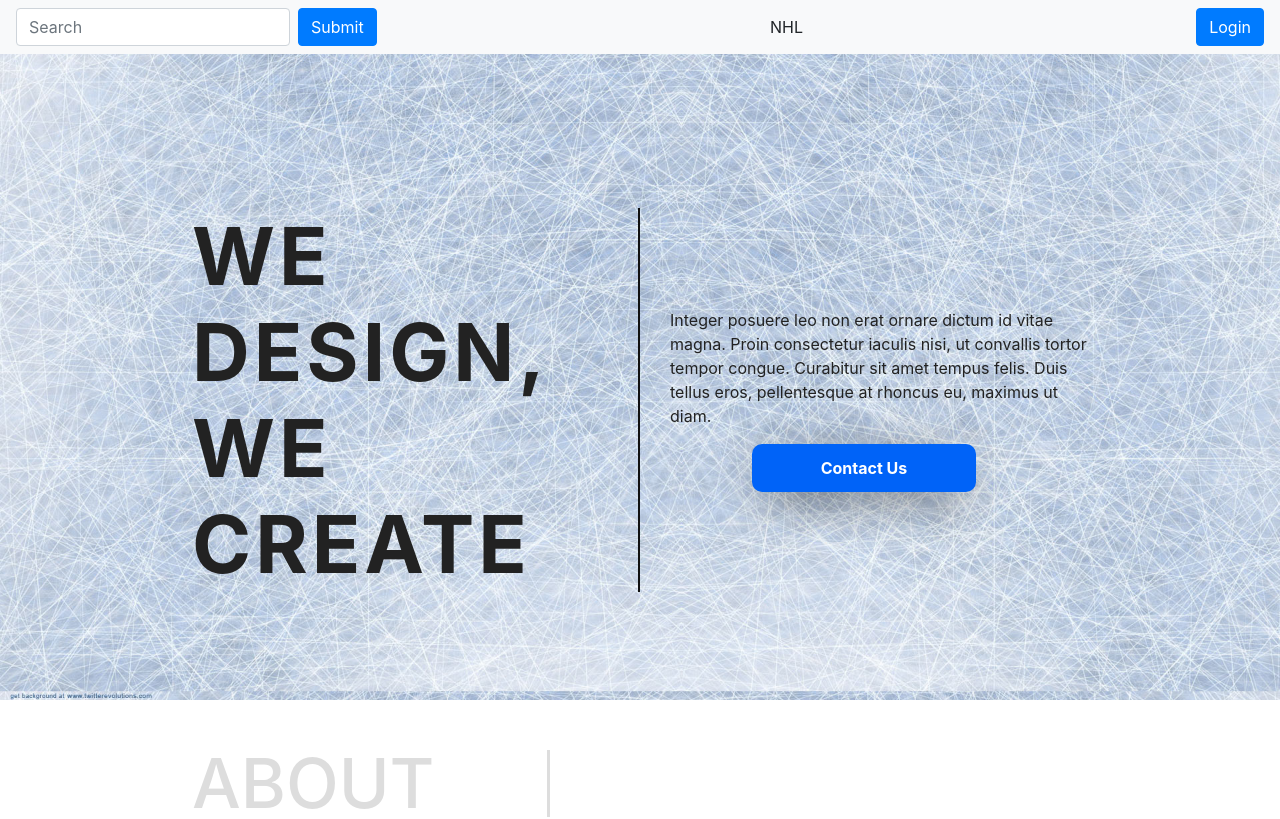
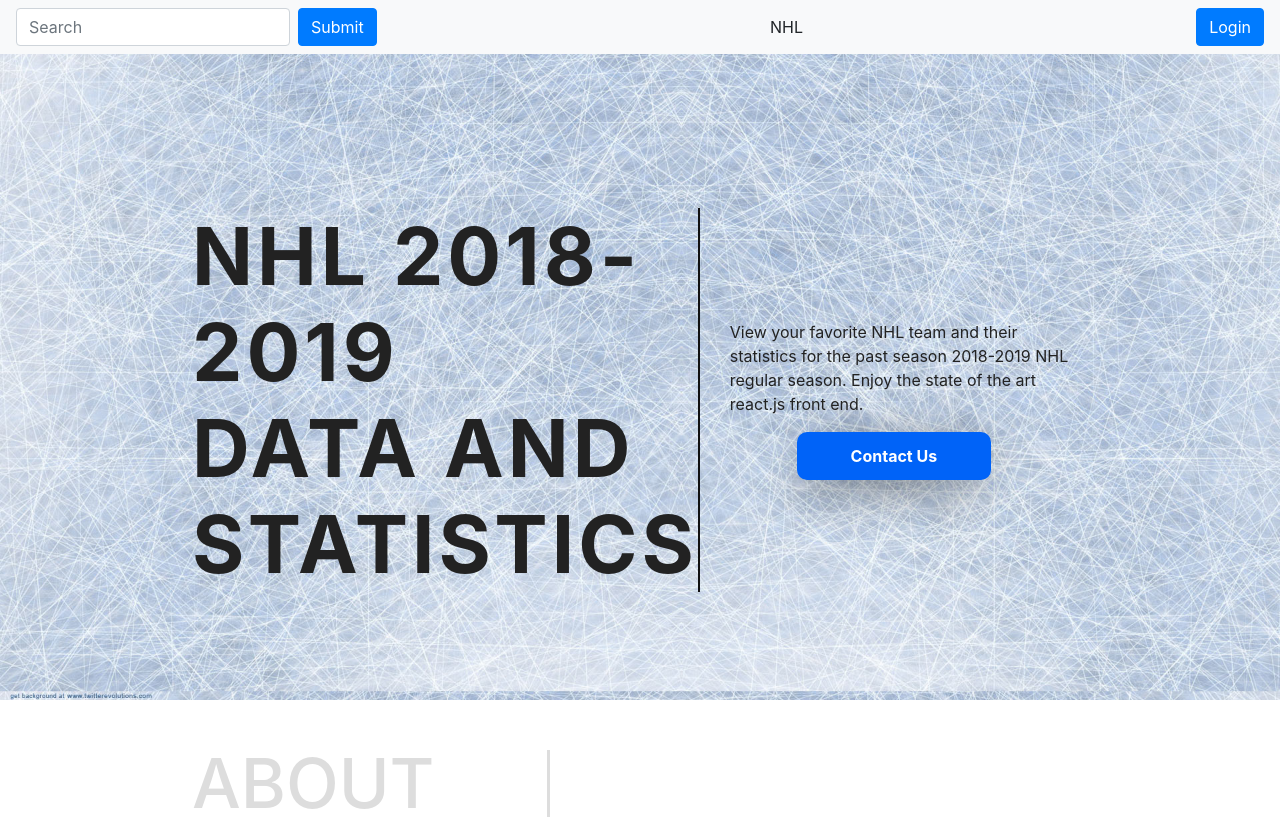
Before and after one commit to nehamallama/NHL, a React (Create React App) app: page / in a window 1280 px wide. Shown: the top 819 px of the page. Built offline with nearby package versions, Linux system fonts and the light colour scheme; no server answers.

Commit message:
adding some custom text to the header of the landing page

```diff
--- a/src/App.js
+++ b/src/App.js
@@ -38,4 +38,4 @@
 export default App;
 
 //TODO
-// Put caro in jumbrotron container
+// Put each conferences teams and w l pts into services component
--- a/src/components/Header.js
+++ b/src/components/Header.js
@@ -10,9 +10,9 @@
             <header>
                 <Nav/>
                 <div className="head">
-                    <h1>We Design,< br/> We Create</h1>
+                    <h1>NHL 2018-2019< br/> Data and Statistics</h1>
                     <div>
-                        <p>Integer posuere leo non erat ornare dictum id vitae magna. Proin consectetur iaculis nisi, ut convallis tortor tempor congue. Curabitur sit amet tempus felis. Duis tellus eros, pellentesque at rhoncus eu, maximus ut diam.</p>
+                        <p>View your favorite NHL team and their statistics for the past season 2018-2019 NHL regular season. Enjoy the state of the art react.js front end.</p>
                         <div><a className="contact" href="#">Contact Us</a></div>
                     </div>
                 </div>
```
